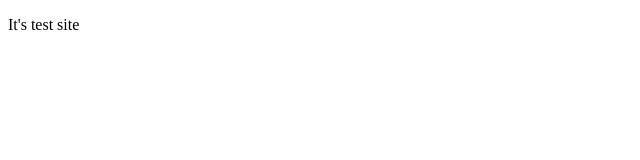
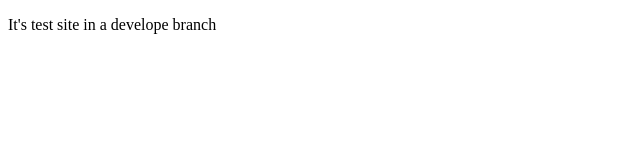
Before and after one commit to AmyHaaaaam/tasty-test, a plain HTML site: page index.html in a window 1280 px wide. Shown: the whole page, without its empty margins (0-640 px from the left). Drawn offline with Linux system fonts and the light colour scheme.

Commit message:
First commit

```diff
--- a/index.html
+++ b/index.html
@@ -7,6 +7,6 @@
   <title>Document</title>
 </head>
 <body>
-  <div><p>It's test site</p></div>
+  <div><p>It's test site in a develope branch</p></div>
 </body>
 </html>
```
